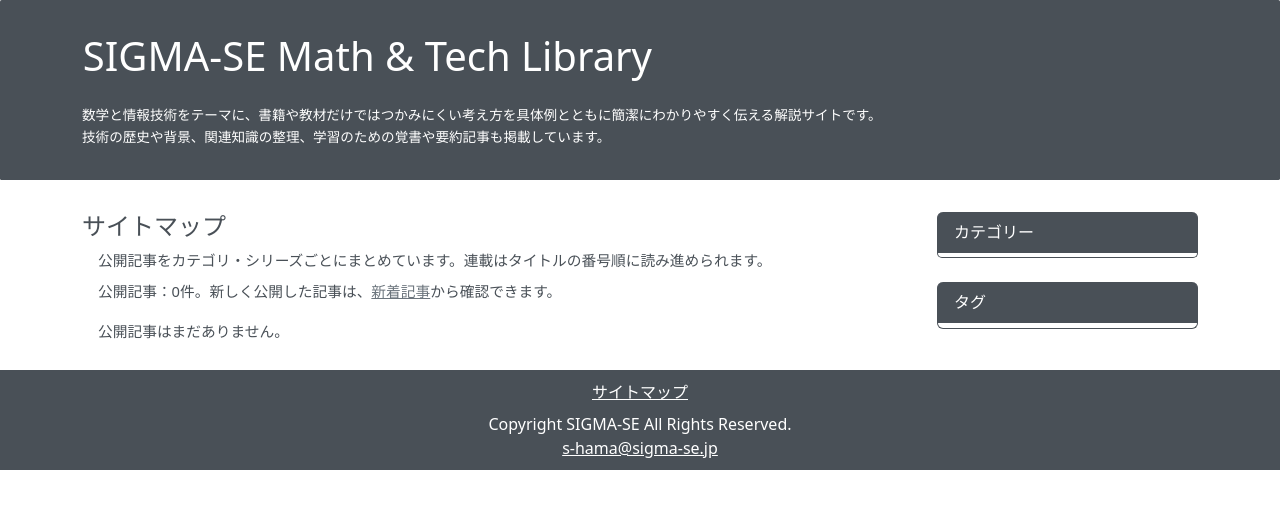
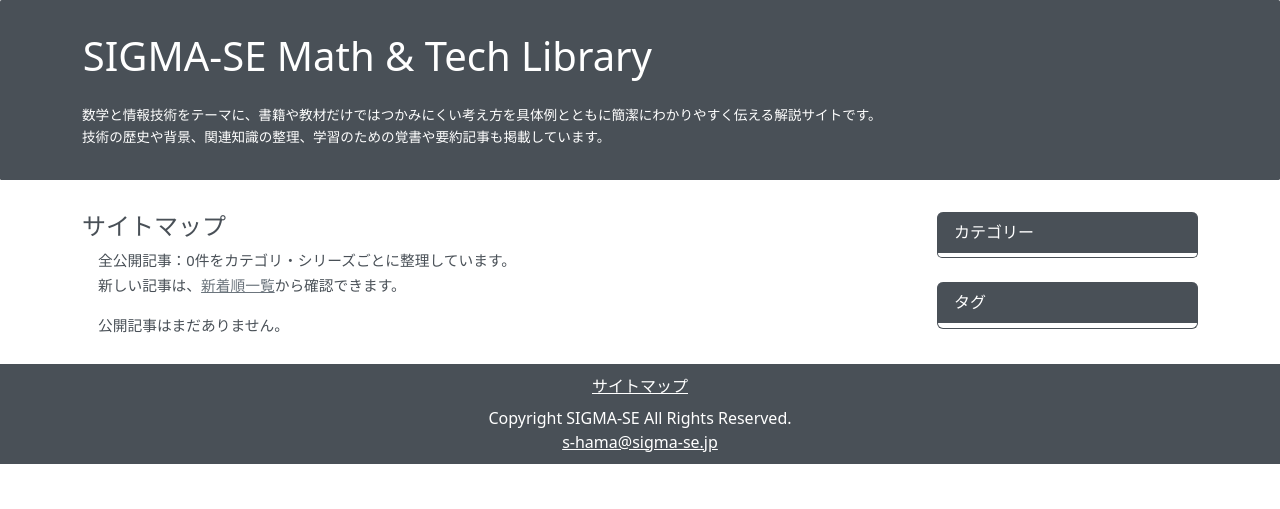
Before and after one commit to s-hama/sigma-se-tech-blog, a Django app: page /sitemap/ in a window 1280 px wide. Shown: the part 54-563 px from the top of the page. Run offline with Django 4.2, Linux system fonts and the light colour scheme; data that the repository does not hold is empty; some libraries are stand-ins or nearby versions.

Commit message:
fix: simplify sitemap introduction

```diff
--- a/tblog/templates/tblog/sitemap.html
+++ b/tblog/templates/tblog/sitemap.html
@@ -7,8 +7,8 @@
 {% block content %}
 <article class="sitemap" aria-labelledby="sitemap-title">
   <h2 class="h4" id="sitemap-title">サイトマップ</h2>
-  <p>公開記事をカテゴリ・シリーズごとにまとめています。連載はタイトルの番号順に読み進められます。</p>
-  <p>公開記事：{{ sitemap_post_count }}件。新しく公開した記事は、<a class="link-secondary" href="{% url 'tblog:index' %}?page=1">新着記事</a>から確認できます。</p>
+  <p>全公開記事：{{ sitemap_post_count }}件をカテゴリ・シリーズごとに整理しています。<br>
+    新しい記事は、<a class="link-secondary" href="{% url 'tblog:index' %}?page=1">新着順一覧</a>から確認できます。</p>
 
   <nav class="sitemap-toc" aria-label="サイトマップの目次">
     <ul>
```
